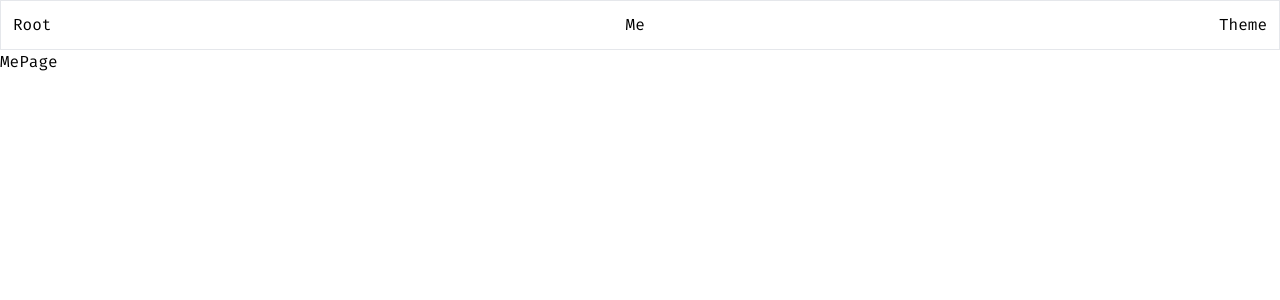
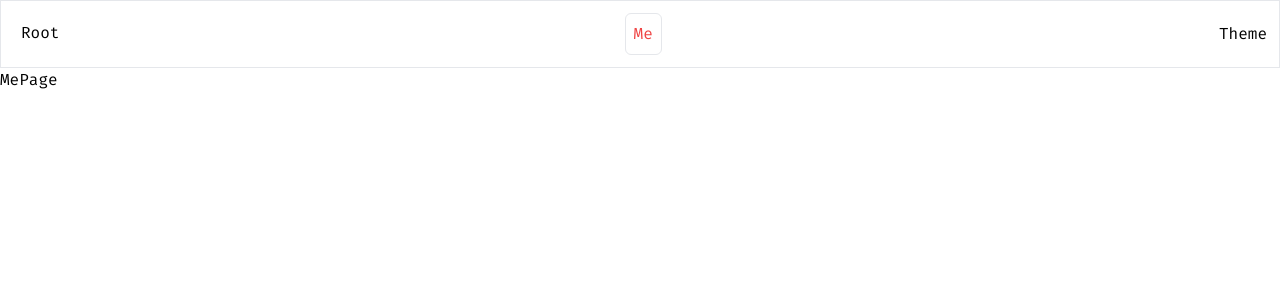
Before and after one commit to bxr5xrk/my-corner, a React app: page /me in a window 1280 px wide. Shown: the top 300 px of the page. Built offline with nearby package versions, Linux system fonts and the light colour scheme.

Commit message:
added Navbar

```diff
--- a/src/pages/LayoutPage/LayoutPage.tsx
+++ b/src/pages/LayoutPage/LayoutPage.tsx
@@ -1,21 +1,15 @@
-import { RoutePath } from 'app/providers/router';
 import { useTheme } from 'app/providers/ThemeProvider';
 import { Suspense } from 'react';
-import { Link, Outlet } from 'react-router-dom';
+import { Outlet } from 'react-router-dom';
 import { cl } from 'shared/lib/cl';
+import { Navbar } from 'widgets/Navbar';
 
 export const Layout = () => {
-  const { theme, toggleTheme } = useTheme();
+  const { theme } = useTheme();
 
   return (
     <div className={cl(theme, 'bg-bg-color text-default min-h-screen')}>
-      <div className="flex justify-between border p-3">
-        <Link to={RoutePath.main}>Root</Link>
-
-        <Link to={RoutePath.me}>Me</Link>
-
-        <button onClick={toggleTheme}>Theme</button>
-      </div>
+      <Navbar />
 
       <Suspense fallback={<>Loading...</>}>
         <Outlet />
--- /dev/null
+++ b/src/shared/ui/Link/Link.tsx
@@ -0,0 +1,30 @@
+import { NavLink, NavLinkProps } from 'react-router-dom';
+import { cl } from 'shared/lib/cl';
+
+type LinkTheme = 'primary' | 'bordered';
+
+interface LinkProps extends NavLinkProps {
+  className?: string;
+  to: string;
+  theme?: LinkTheme;
+}
+
+export const Link = ({
+  className,
+  to,
+  theme = 'primary',
+  ...props
+}: LinkProps) => {
+  return (
+    <NavLink
+      to={to}
+      className={cl(
+        'p-2',
+        theme === 'primary' && '',
+        theme === 'bordered' && 'border rounded-md',
+        className
+      )}
+      {...props}
+    ></NavLink>
+  );
+};
--- /dev/null
+++ b/src/widgets/Navbar/index.tsx
@@ -0,0 +1,3 @@
+import Navbar from './ui/Navbar';
+
+export { Navbar };
--- /dev/null
+++ b/src/widgets/Navbar/ui/Navbar.tsx
@@ -0,0 +1,24 @@
+import { RoutePath } from 'app/providers/router';
+import { useTheme } from 'app/providers/ThemeProvider';
+import { cl } from 'shared/lib/cl';
+import { Link } from 'shared/ui/Link/Link';
+
+interface NavbarProps {
+  className?: string;
+}
+
+export default function Navbar({ className }: NavbarProps) {
+  const { toggleTheme } = useTheme();
+
+  return (
+    <div className={cl('flex justify-between border p-3', className)}>
+      <Link to={RoutePath.main}>Root</Link>
+
+      <Link className='text-red-500' theme="bordered" to={RoutePath.me}>
+        Me
+      </Link>
+
+      <button onClick={toggleTheme}>Theme</button>
+    </div>
+  );
+}
```
